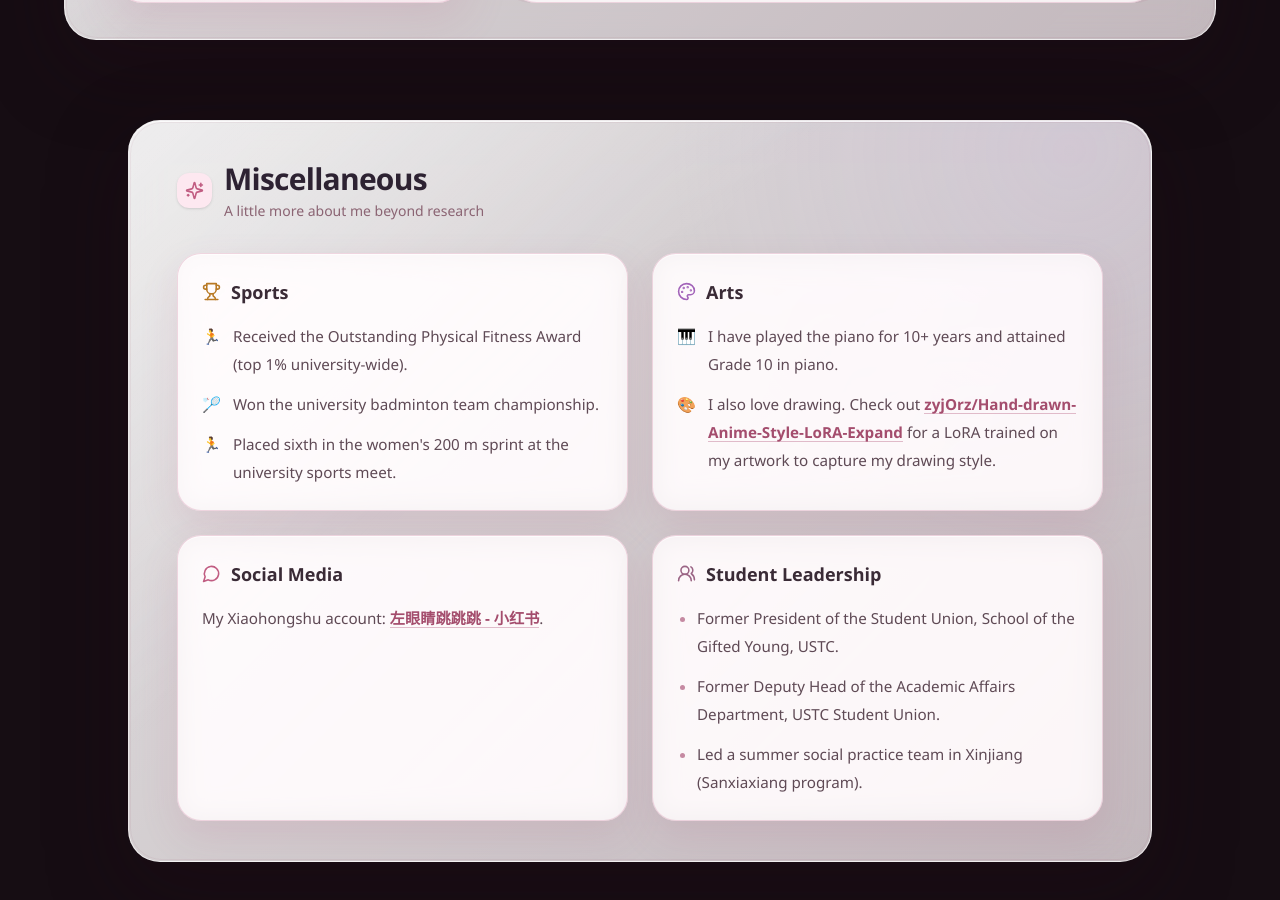
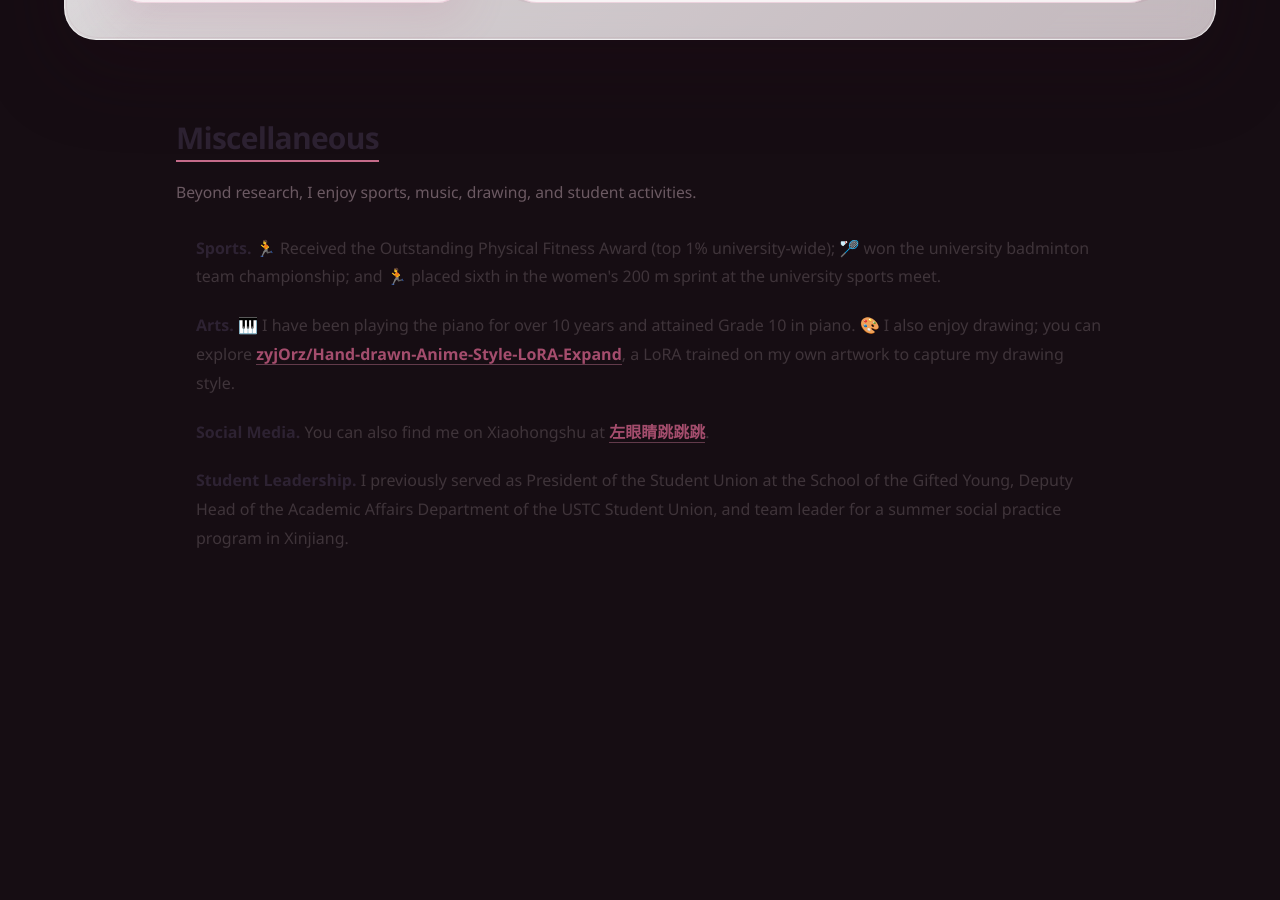
Before and after one commit to zyjOrz/zyjOrz.github.io, a Next.js app: page / in a window 1280 px wide. Shown: the part 4000-4900 px from the top of the page. After the commit the page ends 4617 px from the top, so only its background shows below. Built offline with nearby package versions, Linux system fonts and the light colour scheme.

Commit message:
jijizhazha

```diff
--- a/app/MiscellaneousSection.tsx
+++ b/app/MiscellaneousSection.tsx
@@ -1,111 +1,75 @@
-import { MessageCircle, Palette, Sparkles, Trophy, UsersRound } from 'lucide-react';
-
-const cardClassName =
-  'interactive-card min-w-0 rounded-[24px] border border-[#eed4de] bg-[#fffafc]/80 p-5 shadow-[0_10px_30px_rgba(191,113,142,0.12)] sm:p-6';
-const headingClassName =
-  'mb-4 flex items-center gap-2.5 text-lg font-semibold text-[#3a2b36]';
-const listClassName = 'space-y-3 text-[0.95rem] leading-7 text-[#5f4a55]';
-
 export default function MiscellaneousSection() {
   return (
     <section
       id="miscellaneous"
       aria-labelledby="miscellaneous-heading"
-      className="section-shell mx-auto mt-20 scroll-mt-28 max-w-5xl rounded-[32px] border border-[#ebd2df] bg-white/65 px-6 py-10 shadow-[0_16px_44px_rgba(178,109,143,0.12)] backdrop-blur-sm sm:px-12"
+      className="mx-auto mt-20 max-w-5xl px-8 pb-6 sm:px-12"
     >
-      <div className="mb-8 flex items-center gap-3 text-[#2d2232]">
-        <div className="shrink-0 rounded-xl bg-[#fde8f0] p-2 text-[#c15d82] shadow-sm">
-          <Sparkles size={19} aria-hidden="true" />
-        </div>
-        <div className="min-w-0">
-          <h2 id="miscellaneous-heading" className="text-2xl font-semibold tracking-tight sm:text-3xl">
+      {/* Section title */}
+      <div className="mb-7">
+        <h2
+          id="miscellaneous-heading"
+          className="inline-block border-b-2 border-[#c56b8a] pb-1 text-3xl font-semibold tracking-tight text-[#2d2232]"
+        >
           Miscellaneous
         </h2>
-          <p className="mt-1 text-sm text-[#8b6473]">A little more about me beyond research</p>
-        </div>
+
+        <p className="mt-4 max-w-3xl text-[0.98rem] leading-7 text-[#6b5962]">
+          Beyond research, I enjoy sports, music, drawing, and student activities.
+        </p>
       </div>
 
-      <div className="grid grid-cols-1 gap-5 md:grid-cols-2 md:gap-6">
-        <article className={cardClassName} aria-labelledby="misc-sports-heading">
-          <h3 id="misc-sports-heading" className={headingClassName}>
-            <Trophy size={19} className="shrink-0 text-[#b87924]" aria-hidden="true" />
-            Sports
-          </h3>
-          <ul className={listClassName}>
-            <li className="flex items-start gap-3">
-              <span className="shrink-0" aria-hidden="true">🏃</span>
-              <span>Received the Outstanding Physical Fitness Award (top 1% university-wide).</span>
+      {/* Content */}
+      <ul className="space-y-5 pl-5 text-[1rem] leading-[1.8] text-[#3f343a] marker:text-[#8b6876]">
+        <li>
+          <strong className="font-semibold text-[#2d2232]">Sports.</strong>{' '}
+          🏃 Received the Outstanding Physical Fitness Award (
+          <span className="font-medium">top 1% university-wide</span>); 🏸 won the
+          university badminton team championship; and 🏃 placed sixth in the
+          women&apos;s 200 m sprint at the university sports meet.
         </li>
-            <li className="flex items-start gap-3">
-              <span className="shrink-0" aria-hidden="true">🏸</span>
-              <span>Won the university badminton team championship.</span>
-            </li>
-            <li className="flex items-start gap-3">
-              <span className="shrink-0" aria-hidden="true">🏃</span>
-              <span>Placed sixth in the women&apos;s 200 m sprint at the university sports meet.</span>
-            </li>
-          </ul>
-        </article>
 
-        <article className={cardClassName} aria-labelledby="misc-arts-heading">
-          <h3 id="misc-arts-heading" className={headingClassName}>
-            <Palette size={19} className="shrink-0 text-[#a263b9]" aria-hidden="true" />
-            Arts
-          </h3>
-          <ul className={listClassName}>
-            <li className="flex items-start gap-3">
-              <span className="shrink-0" aria-hidden="true">🎹</span>
-              <span>I have played the piano for 10+ years and attained Grade 10 in piano.</span>
-            </li>
-            <li className="flex items-start gap-3">
-              <span className="shrink-0" aria-hidden="true">🎨</span>
-              <span className="min-w-0">
-                I also love drawing. Check out{' '}
+        <li>
+          <strong className="font-semibold text-[#2d2232]">Arts.</strong>{' '}
+          🎹 I have been playing the piano for over 10 years and attained
+          Grade 10 in piano. 🎨 I also enjoy drawing; you can explore{' '}
           <a
             href="https://github.com/zyjOrz/Hand-drawn-Anime-Style-LoRA-Expand"
             target="_blank"
             rel="noopener noreferrer"
-                  className="academic-link [overflow-wrap:anywhere]"
+            className="academic-link"
           >
             zyjOrz/Hand-drawn-Anime-Style-LoRA-Expand
-                </a>{' '}
-                for a LoRA trained on my artwork to capture my drawing style.
-              </span>
+          </a>
+          , a LoRA trained on my own artwork to capture my drawing style.
         </li>
-          </ul>
-        </article>
 
-        <article className={cardClassName} aria-labelledby="misc-social-heading">
-          <h3 id="misc-social-heading" className={headingClassName}>
-            <MessageCircle size={19} className="shrink-0 text-[#c15d82]" aria-hidden="true" />
-            Social Media
-          </h3>
-          <p className="text-[0.95rem] leading-7 text-[#5f4a55]">
-            My Xiaohongshu account:{' '}
+        <li>
+          <strong className="font-semibold text-[#2d2232]">
+            Social Media.
+          </strong>{' '}
+          You can also find me on Xiaohongshu at{' '}
           <a
             href="https://www.xiaohongshu.com/user/profile/5ce00f51000000001600bd54?xsec_token=ABarcBM9m82KvULRkEPPT9rkuVXIY2-OH9sybePLzfeo0%3D&xsec_source=pc_search"
             target="_blank"
             rel="noopener noreferrer"
-              className="academic-link [overflow-wrap:anywhere]"
+            className="academic-link"
           >
-              <span lang="zh-CN">左眼睛跳跳跳 - 小红书</span>
+            <span lang="zh-CN">左眼睛跳跳跳</span>
           </a>
           .
-          </p>
-        </article>
+        </li>
 
-        <article className={cardClassName} aria-labelledby="misc-leadership-heading">
-          <h3 id="misc-leadership-heading" className={headingClassName}>
-            <UsersRound size={19} className="shrink-0 text-[#9b6585]" aria-hidden="true" />
-            Student Leadership
-          </h3>
-          <ul className={`${listClassName} list-disc pl-5 marker:text-[#c58aa2]`}>
-            <li>Former President of the Student Union, School of the Gifted Young, USTC.</li>
-            <li>Former Deputy Head of the Academic Affairs Department, USTC Student Union.</li>
-            <li>Led a summer social practice team in Xinjiang (Sanxiaxiang program).</li>
+        <li>
+          <strong className="font-semibold text-[#2d2232]">
+            Student Leadership.
+          </strong>{' '}
+          I previously served as President of the Student Union at the School
+          of the Gifted Young, Deputy Head of the Academic Affairs Department
+          of the USTC Student Union, and team leader for a summer social
+          practice program in Xinjiang.
+        </li>
       </ul>
-        </article>
-      </div>
     </section>
   );
 }
```
Lines whose indentation alone changed are shown as unchanged.
